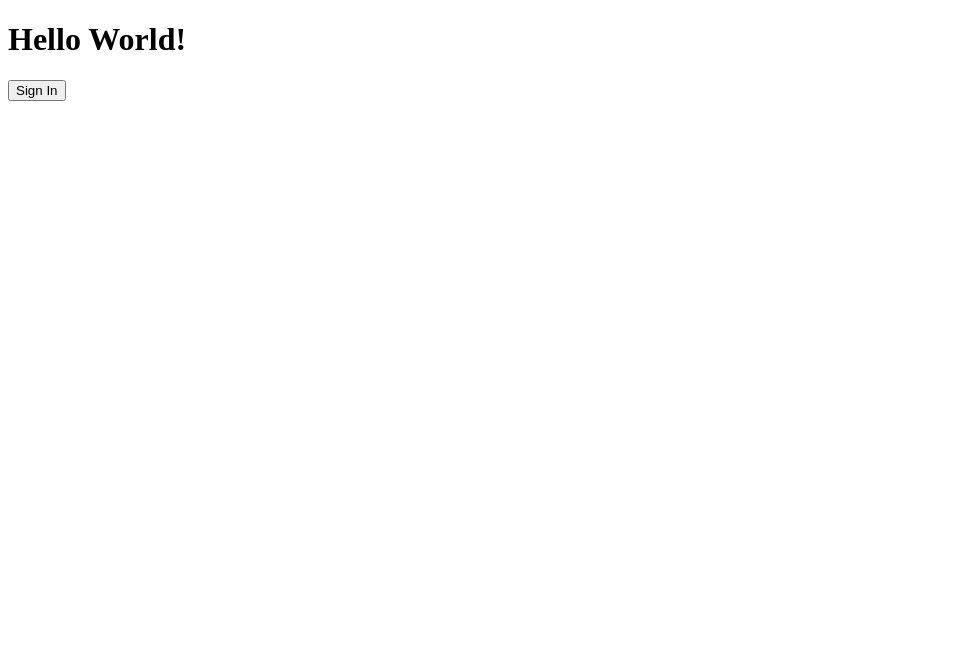
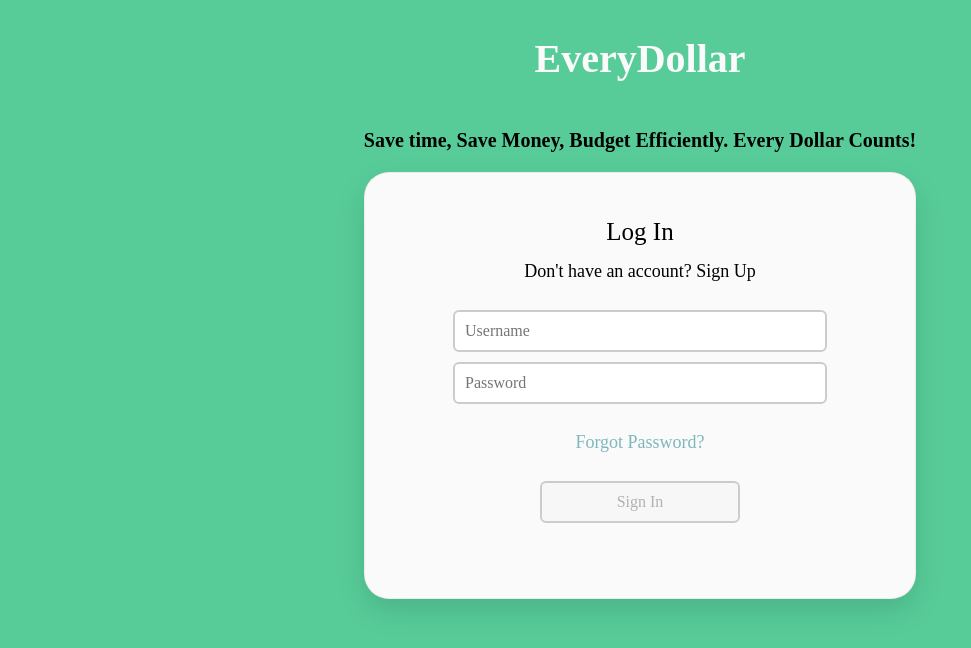
Before and after one commit to AnishBacchus/EveryDollarFrontend, a plain HTML site: page index.html in a window 1280 px wide. Shown: the whole page, without its empty margins (0-971 px from the left). Drawn offline with Linux system fonts and the light colour scheme; a web font is replaced by a local one.

Commit message:
Styled Login Page.

```diff
--- a/index.html
+++ b/index.html
@@ -3,18 +3,29 @@
 
 <head>
     <meta charset="UTF-8">
-    <title id="title">EveryDollar</title>
+    <title id="title">Login</title>
+    <link rel="stylesheet" href="loginStyle.css" />
 </head>
 
 <body>
-    <h1>Hello World!</h1>
+    <h1 style="font-size: 40px;">EveryDollar</h1>
 
-    <div>
-         <button id="signInBtn">Sign In</button>
+    <div id="textSection">
+    <p>Save time, Save Money, Budget Efficiently. Every Dollar Counts!</p>
+    </div>
+
+    <div id="login">
+        <p id="logInText">Log In</p>
+        <p style="color: black; font-size: 18px; margin-top: -20px;">Don't have an account? Sign Up</p>
+        <input id="usernameInput" placeholder="Username">
+        <input id="passwordInput" placeholder="Password">
+        <p style="color: #7FB7BE; font-size: 18px;">Forgot Password?</p>
+        <button id="signInBtn" disabled>Sign In</button>
+
     </div>
 
 
-    <script src="loginScript.js"></script>
+ <script src="loginScript.js"></script>
 </body>
 
 </html>
--- a/loginScript.js
+++ b/loginScript.js
@@ -3,3 +3,25 @@
 document.getElementById("signInBtn").addEventListener("click", () => {
     window.location.href = "/index.html";
 });
+
+
+
+const usernameInput = document.getElementById("usernameInput");
+const passwordInput = document.getElementById("passwordInput");
+const signInBtn = document.getElementById("signInBtn");
+
+function checkInputs() {
+    const hasUsername = usernameInput.value.trim() !== "";
+    const hasPassword = passwordInput.value.trim() !== "";
+
+    if (hasUsername && hasPassword) {
+        signInBtn.classList.add("active");
+        signInBtn.disabled = false;
+    } else {
+        signInBtn.classList.remove("active");
+        signInBtn.disabled = true;
+    }
+}
+
+usernameInput.addEventListener("input", checkInputs);
+passwordInput.addEventListener("input", checkInputs);
--- /dev/null
+++ b/loginStyle.css
@@ -0,0 +1,74 @@
+@font-face {
+    font-family: "Merriweather";
+    src: url("./fonts/Merriweather-Variable.ttf") format("truetype");
+    font-weight: 400;
+    font-style: normal;
+}
+
+body {
+    display: flex;
+    justify-content: center;
+    align-items: center;
+    flex-direction: column;
+    background-color: #57cc99;
+    text-align: center;
+    color: #fafafa;
+}
+
+#login {
+    display: flex;
+    flex-direction: column;
+    background-color: #fafafa;
+    gap: 10px;
+    align-items: center;
+    padding: 75px;
+    width: 400px;
+    height: auto;
+    border-radius: 25px;
+    margin: 0px;
+    margin-top: 0px;
+    box-shadow: 0 12px 30px rgba(0, 0, 0, 0.12);
+    border: 1px solid rgba(0, 0, 0, 0.06);
+
+}
+
+  #logInText{
+    color: black;
+    font-size: 25px;
+    margin-top: -30px;
+    }
+
+#usernameInput,
+#passwordInput {
+    width: 350px;
+    padding: 10px;
+    font-family: Merriweather, serif;
+    font-size: 16px;
+    border: 2px solid #ccc;
+    border-radius: 6px;
+    outline: none;
+    transition: border-color 0.3s, box-shadow 0.3s;
+}
+
+#signInBtn {
+    width: 200px;
+    padding: 10px;
+    font-family: Merriweather, serif;
+    font-size: 16px;
+    border: 2px solid #ccc;
+    border-radius: 6px;
+    outline: none;
+    transition: border-color 0.3s, box-shadow 0.3s;
+}
+
+#signInBtn.active {
+    background-color: #57cc99;
+    cursor: pointer;
+}
+
+#textSection {
+    color: black;
+    font-family: Merriweather, serif;
+    font-weight: bold;
+    font-size: 20px;
+}
```
Also changed, not shown: 2 other files.
